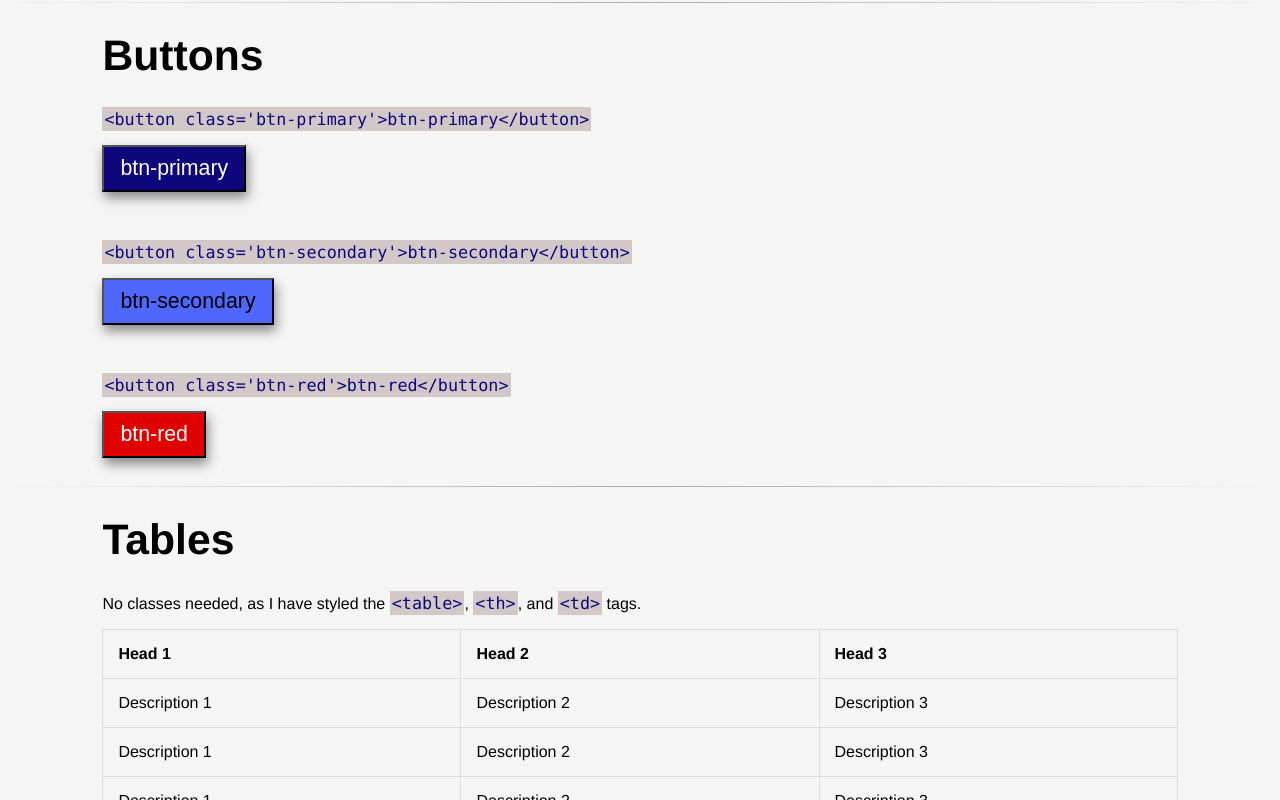
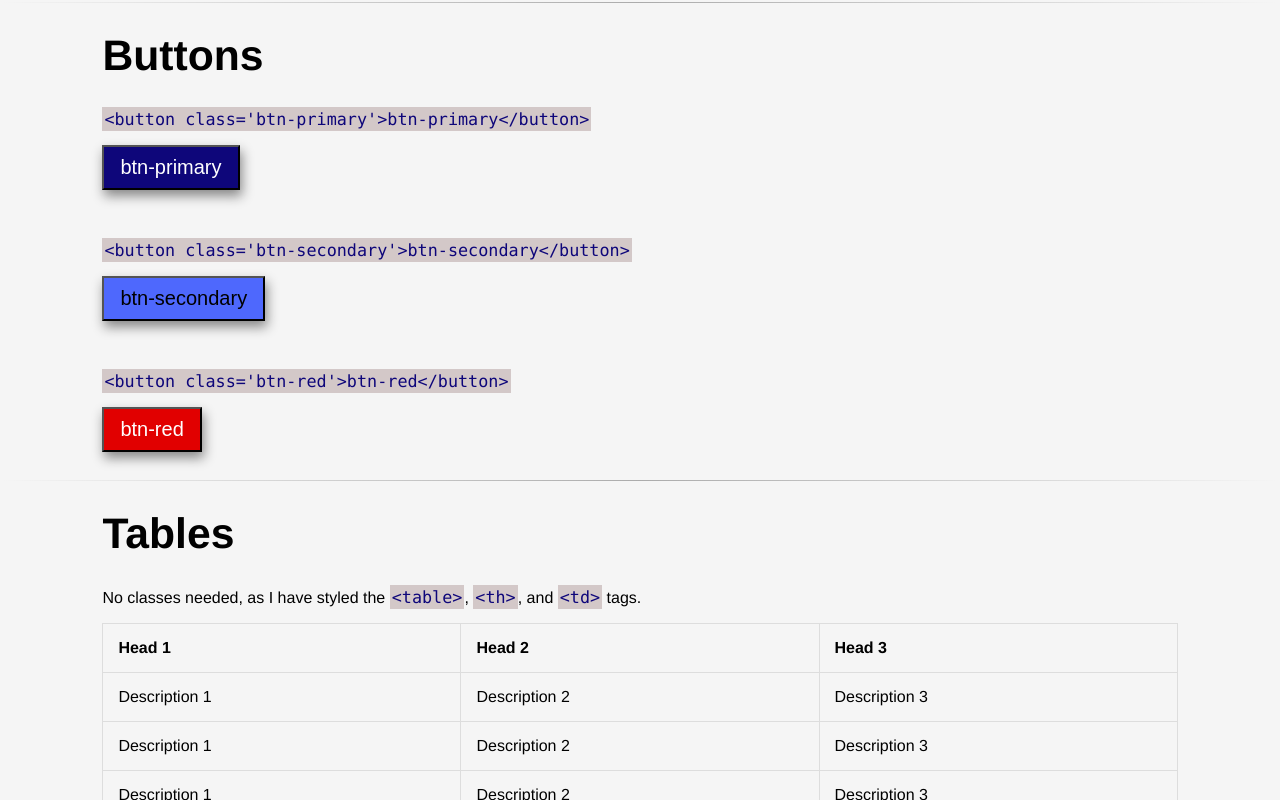
Before and after one commit to simonhlee97/simplesimoncss, a website: page index.html in a window 1280 px wide. Shown: the part 2000-2800 px from the top of the page. Drawn offline with Linux system fonts and the light colour scheme.

Commit message:
bump to 0.2.4

```diff
--- a/index.css
+++ b/index.css
@@ -42,8 +42,8 @@ body {
 hr {
     border: 0;
     height: 1px;
-    background: -webkit-linear-gradient(left, transparent, rgba(0, 0, 0, 0.3), transparent);
-    background: linear-gradient(left, transparent, rgba(0, 0, 0, 0.3), transparent);
+    background: -webkit-linear-gradient(to left, transparent, rgba(0, 0, 0, 0.3), transparent);
+    background: linear-gradient(to left, transparent, rgba(0, 0, 0, 0.3), transparent);
     margin: 28px 0 28px 0;
 }
 
@@ -126,7 +126,7 @@ code {
 
 /* buttons */
 button {
-    font-size: 16pt;
+    font-size: 15pt;
     padding: 9px 16px;
     box-shadow: 2px 6px 11px #888888;
 }
```
Also changed, not shown: README.md.
